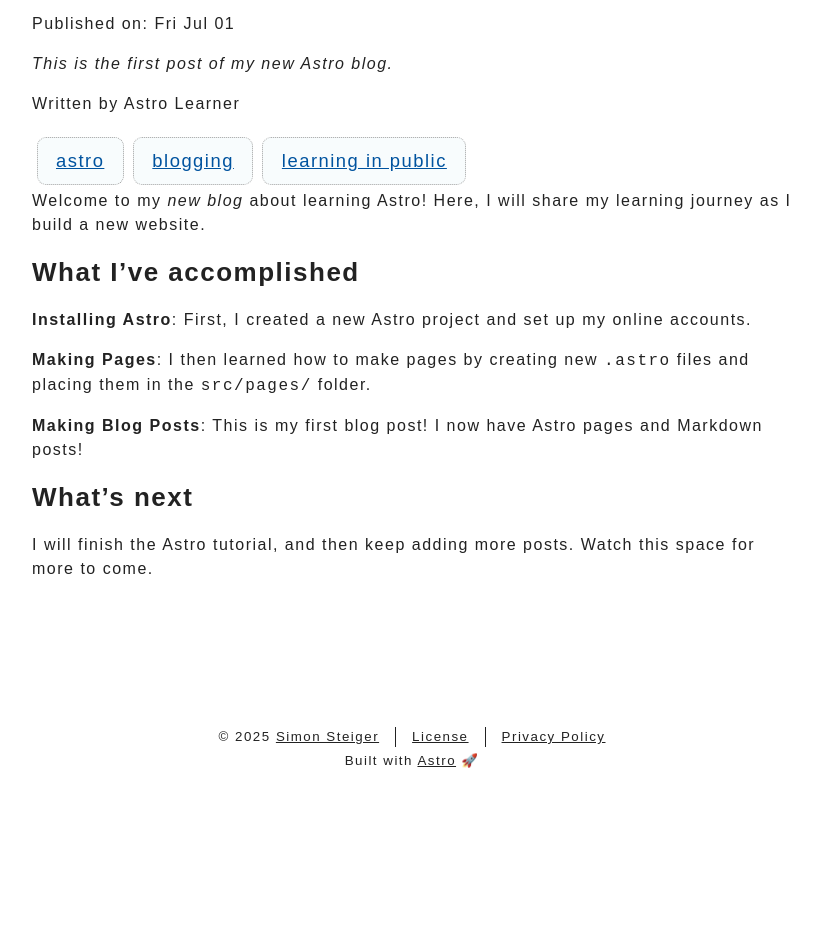
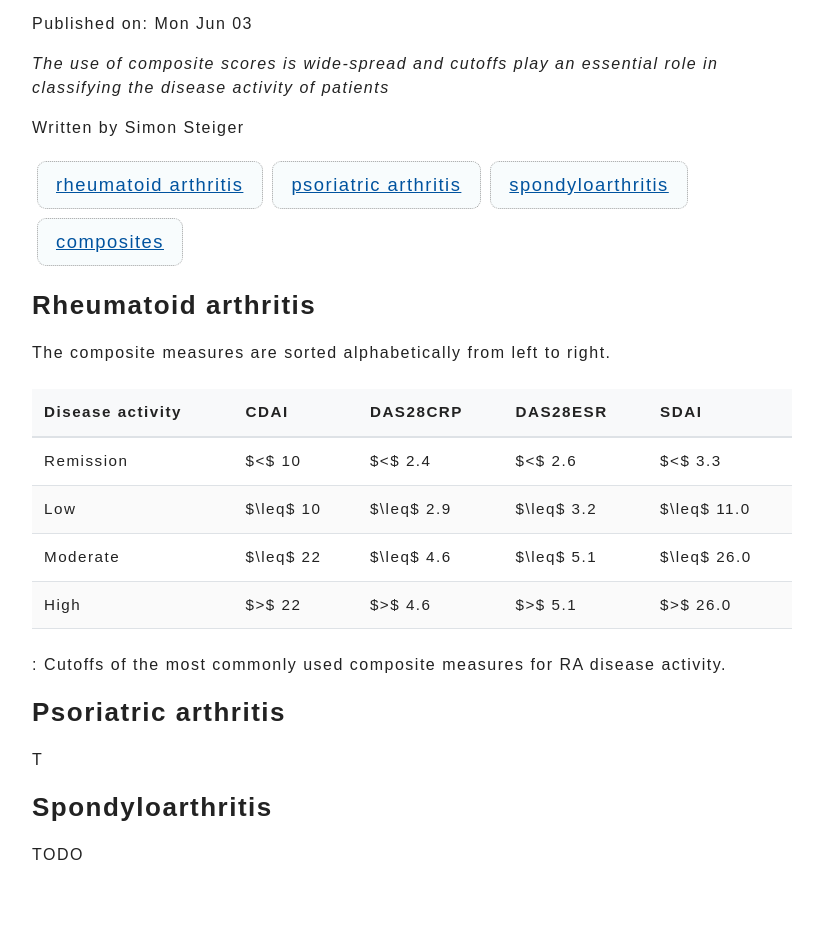
Before and after one commit to simonsteiger/birdsotherwi.se, an Astro site: page /posts/post-1 in a window 1280 px wide. Shown: the part 231-1175 px from the top of the page, without its empty margins (228-1048 px from the left). Before the commit the page ends 1042 px from the top, so only its background shows below. Built offline with nearby package versions, Linux system fonts and the light colour scheme; Astro itself is replaced by a stand-in of ours; a web font is replaced by a local one.

Commit message:
apply basic markdown layout

```diff
--- a/astro.config.mjs
+++ b/astro.config.mjs
@@ -8,9 +8,11 @@ import remarkMath from 'remark-math';
 
 import rehypeKatex from 'rehype-katex';
 
+import mdx from '@astrojs/mdx';
+
 // https://astro.build/config
 export default defineConfig({
-  integrations: [preact(), tailwind()],
+  integrations: [preact(), tailwind(), mdx()],
   markdown: {
     remarkPlugins: [remarkMath],
     rehypePlugins: [rehypeKatex],
--- a/package.json
+++ b/package.json
@@ -10,6 +10,7 @@
     "astro": "astro"
   },
   "dependencies": {
+    "@astrojs/mdx": "^4.0.3",
     "@astrojs/preact": "^4.0.1",
     "@astrojs/tailwind": "^5.1.4",
     "astro": "^5.1.2",
--- a/src/pages/posts/post-1.md
+++ b/src/pages/posts/post-1.md
@@ -1,26 +1,30 @@
 ---
 layout: ../../layouts/MarkdownPostLayout.astro
-title: 'My First Blog Post'
-pubDate: 2022-07-01
-description: 'This is the first post of my new Astro blog.'
-author: 'Astro Learner'
-image:
-    url: 'https://docs.astro.build/assets/rose.webp'
-    alt: 'The Astro logo on a dark background with a pink glow.'
-tags: ["astro", "blogging", "learning in public"]
-draft: true
+title: "Cutoffs used it Rheumatology"
+author: Simon Steiger
+pubDate: 2024-06-03
+tags: ["rheumatoid arthritis", "psoriatric arthritis", "spondyloarthritis", "composites"]
+description: >
+    The use of composite scores is wide-spread and cutoffs play an essential role in classifying the disease activity of patients
 ---
 
-Welcome to my _new blog_ about learning Astro! Here, I will share my learning journey as I build a new website.
+## Rheumatoid arthritis
 
-## What I've accomplished
+The composite measures are sorted alphabetically from left to right.
 
-1. **Installing Astro**: First, I created a new Astro project and set up my online accounts.
+| **Disease activity** |  **CDAI** | **DAS28CRP** | **DAS28ESR** |    **SDAI** |
+|----------------------|-----------|--------------|--------------|-------------|
+|            Remission |    $<$ 10 |      $<$ 2.4 |      $<$ 2.6 |     $<$ 3.3 |
+|                  Low | $\leq$ 10 |   $\leq$ 2.9 |   $\leq$ 3.2 | $\leq$ 11.0 |
+|             Moderate | $\leq$ 22 |   $\leq$ 4.6 |   $\leq$ 5.1 | $\leq$ 26.0 |
+|                 High |    $>$ 22 |      $>$ 4.6 |      $>$ 5.1 |    $>$ 26.0 |
 
-2. **Making Pages**: I then learned how to make pages by creating new `.astro` files and placing them in the `src/pages/` folder.
+: Cutoffs of the most commonly used composite measures for RA disease activity.
 
-3. **Making Blog Posts**: This is my first blog post! I now have Astro pages and Markdown posts!
+## Psoriatric arthritis
 
-## What's next
+T
 
-I will finish the Astro tutorial, and then keep adding more posts. Watch this space for more to come.
+## Spondyloarthritis
+
+TODO
--- a/src/styles/global.css
+++ b/src/styles/global.css
@@ -183,3 +183,30 @@ ul li::marker {
         display: none;
     }
 }
+
+/* table styles */
+
+table {
+  width: 100%;
+  border-collapse: collapse;
+  margin: 1.5rem 0;
+  font-size: 0.95rem;
+}
+
+th {
+  background-color: #f8f9fa;
+  padding: 0.75rem;
+  text-align: left;
+  font-weight: 600;
+  border-bottom: 2px solid #dee2e6;
+}
+
+td {
+  padding: 0.75rem;
+  border-bottom: 1px solid #dee2e6;
+  position: relative;
+}
+
+tr:nth-child(even) {
+  background-color: #fafafa;
+}
```
Also changed, not shown: 1 other file.
